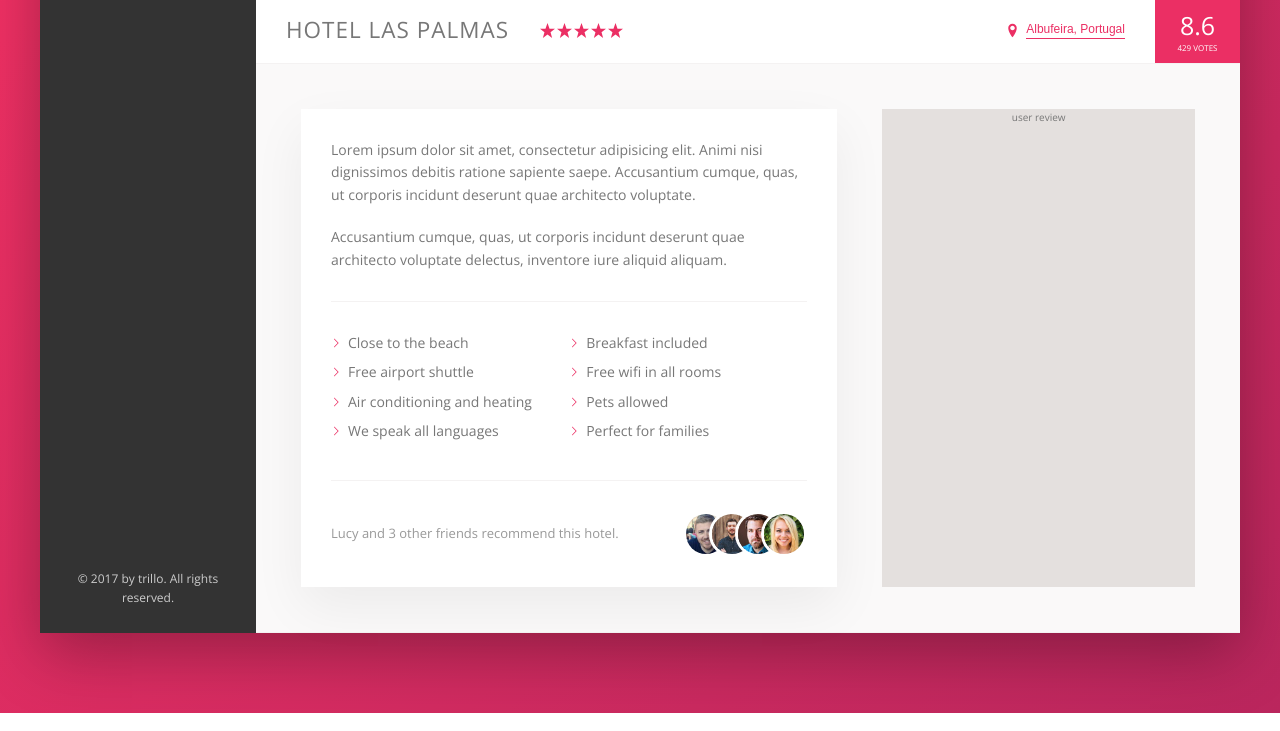
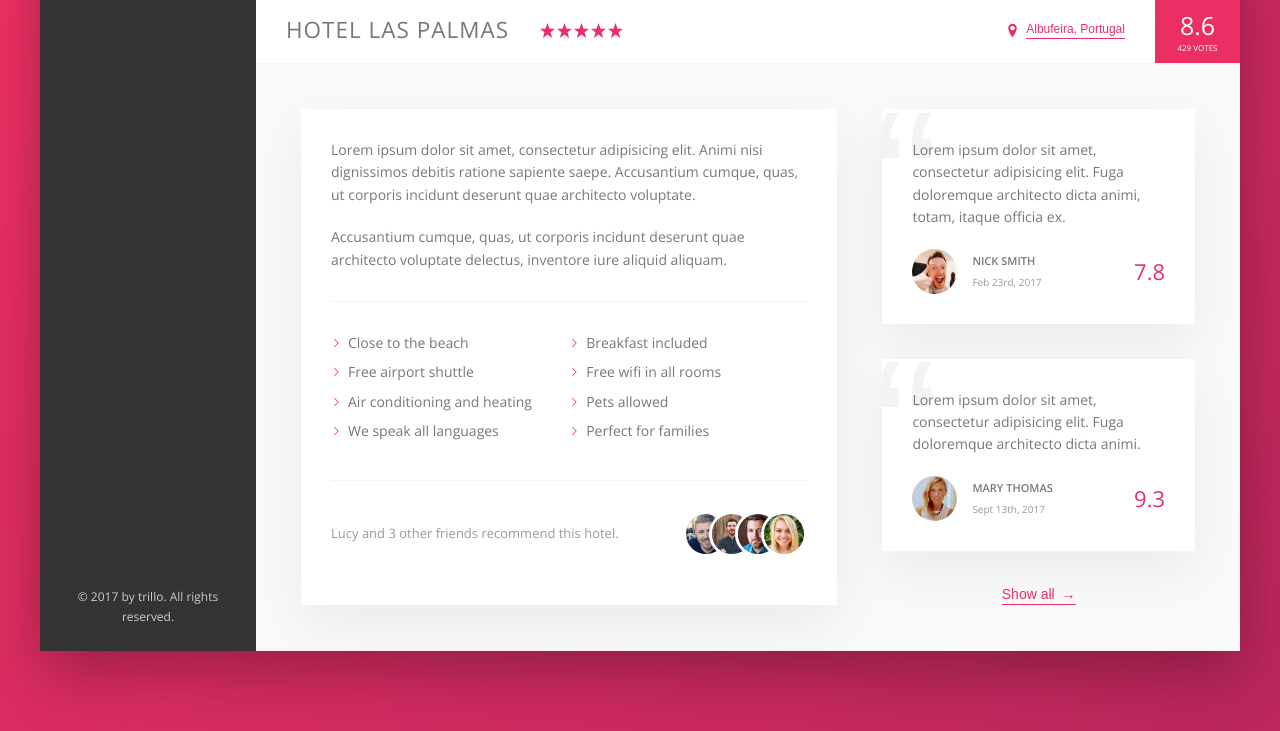
Before and after one commit to akbarameen/Trillo-Flexbox-SASS, a website: page index.html in a window 1280 px wide. Shown: the part 538-1269 px from the top of the page. Drawn offline with nearby package versions, Linux system fonts and the light colour scheme.

Commit message:
user-review section completed

```diff
--- a/index.html
+++ b/index.html
@@ -173,9 +173,39 @@
                                 </div>
                             </div>
                         </div>
+
                         <div class="user-reviews">
-                            user review
+                            <figure class="review">
+                                <blockquote class="review__text">
+                                    Lorem ipsum dolor sit amet, consectetur adipisicing elit. Fuga doloremque architecto dicta animi, totam, itaque officia ex.
+                                </blockquote>
+                                <figcaption class="review__user">
+                                    <img src="img/user-1.jpg" alt="User 1" class="review__photo">
+                                    <div class="review__user-box">
+                                        <p class="review__user-name">Nick Smith</p>
+                                        <p class="review__user-date">Feb 23rd, 2017</p>
+                                    </div>
+                                    <div class="review__rating">7.8</div>
+                                </figcaption>
+                            </figure>
+
+                            <figure class="review">
+                                <blockquote class="review__text">
+                                    Lorem ipsum dolor sit amet, consectetur adipisicing elit. Fuga doloremque architecto dicta animi.
+                                </blockquote>
+                                <figcaption class="review__user">
+                                    <img src="img/user-2.jpg" alt="User 1" class="review__photo">
+                                    <div class="review__user-box">
+                                        <p class="review__user-name">Mary Thomas</p>
+                                        <p class="review__user-date">Sept 13th, 2017</p>
+                                    </div>
+                                    <div class="review__rating">9.3</div>
+                                </figcaption>
+                            </figure>
+
+                            <button class="btn-inline">Show all <span>&rarr;</span></button>
                         </div>
+
 
                     </div>
 
--- a/sass/_components.scss
+++ b/sass/_components.scss
@@ -299,9 +299,16 @@
     cursor: pointer;
     transition: all 0.3s;
 
+    & span{
+        margin-left: 3px;
+        transition: margin-left 0.3s;
+    }
 
     &:hover{
         color: var(--color-grey-dark-1);
+        & span {
+            margin-left: 8px;
+        }
     }
 
     &:focus{
@@ -404,3 +411,73 @@
         }
     }
 }
+
+////////////////////////////////////////
+// REVIEWS
+
+.review{
+    background-color: #fff;
+    box-shadow: var(--shadow-light);
+    padding: 3rem;
+    margin-bottom: 3.5rem;
+    position: relative;
+    overflow: hidden;
+
+    &__text {
+        margin-bottom: 2rem;
+        z-index: 10;
+        position: relative;
+    }
+
+    &__user {
+        display: flex;
+        align-items: center;
+    }
+
+    &__photo {
+        height: 4.5rem;
+        width: 4.5rem;
+        border-radius: 50%;
+        margin-right: 1.5rem;
+    }
+
+    &__user-box {
+        margin-right: auto;
+    }
+
+    &__user-name {
+        font-size: 1.1rem;
+        font-weight: 600;
+        text-transform: uppercase;
+        margin-bottom: .4rem;
+    }
+
+    &__user-date {
+        font-size: 1rem;
+        color: var(--color-grey-dark-3);
+    }
+
+    &__rating {
+        color: var(--color-primary);
+        font-size: 2.2rem;
+        font-weight: 300;
+    }
+
+    &::before{
+        content: "\201C";
+        position: absolute;
+        top: -2.75rem;
+        left: -1rem;
+        line-height: 1;
+        z-index: 1;
+        font-size: 20rem;
+        font-family: sans-serif;
+        color: var(--color-grey-light-2);
+
+
+
+    }
+
+
+
+}
--- a/sass/_layout.scss
+++ b/sass/_layout.scss
@@ -44,18 +44,16 @@
 // Details
 
 .detail{
+    font-size: 1.4rem;
     display: flex;
     padding: 4.5rem;
     background-color: var(--color-grey-light-1);
     border-bottom: var(--line);
-
-
 }
 
 .description{
     background-color: #fff;
     box-shadow: var(--shadow-light);
-    font-size: 1.4rem;
     padding: 3rem;
 
     flex: 0 0 60%;
@@ -64,7 +62,6 @@
 }
 
 .user-reviews{
-    background-color: rgb(228, 224, 222);
     flex: 1;
 
     display: flex;
```
Also changed, not shown: css/style.css.
